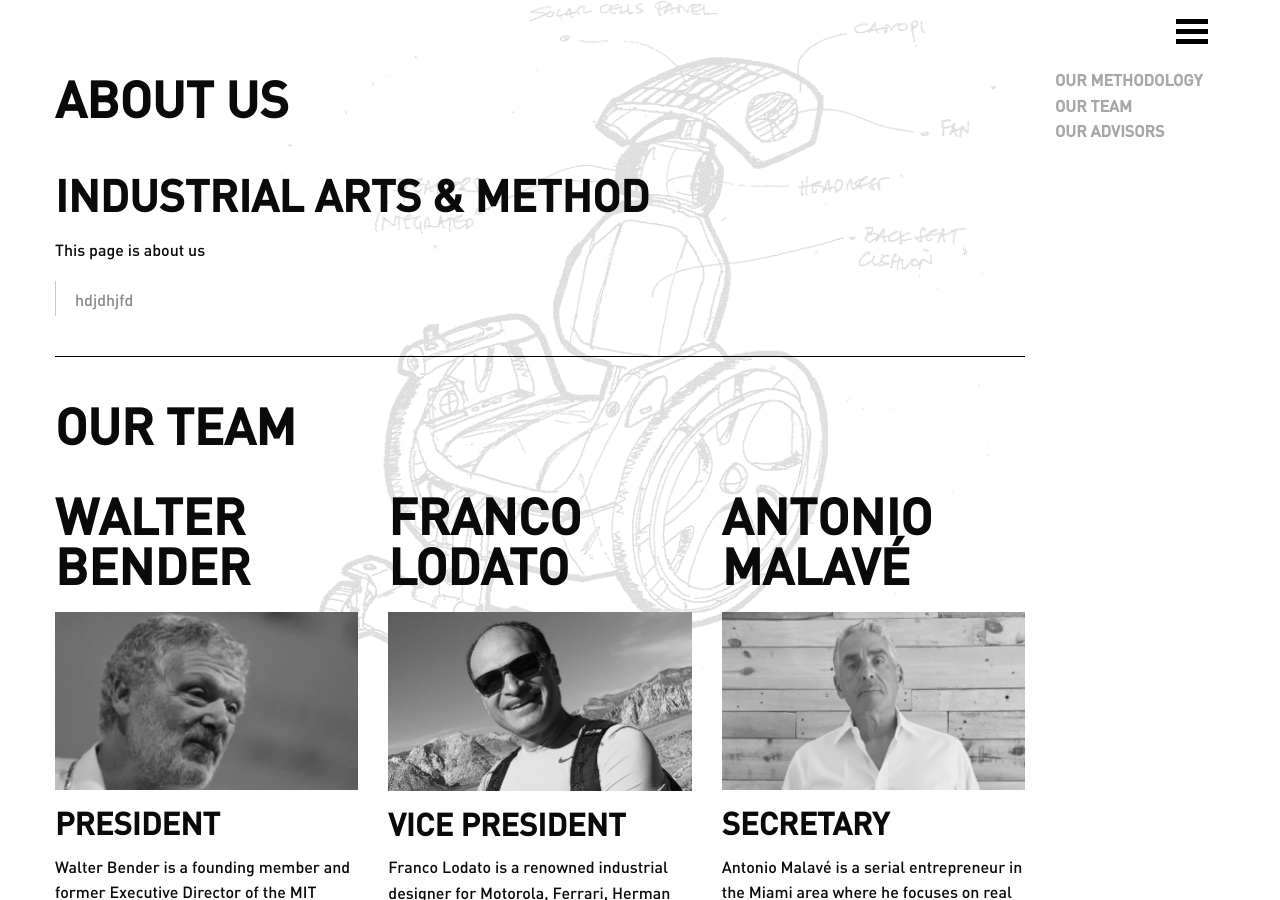
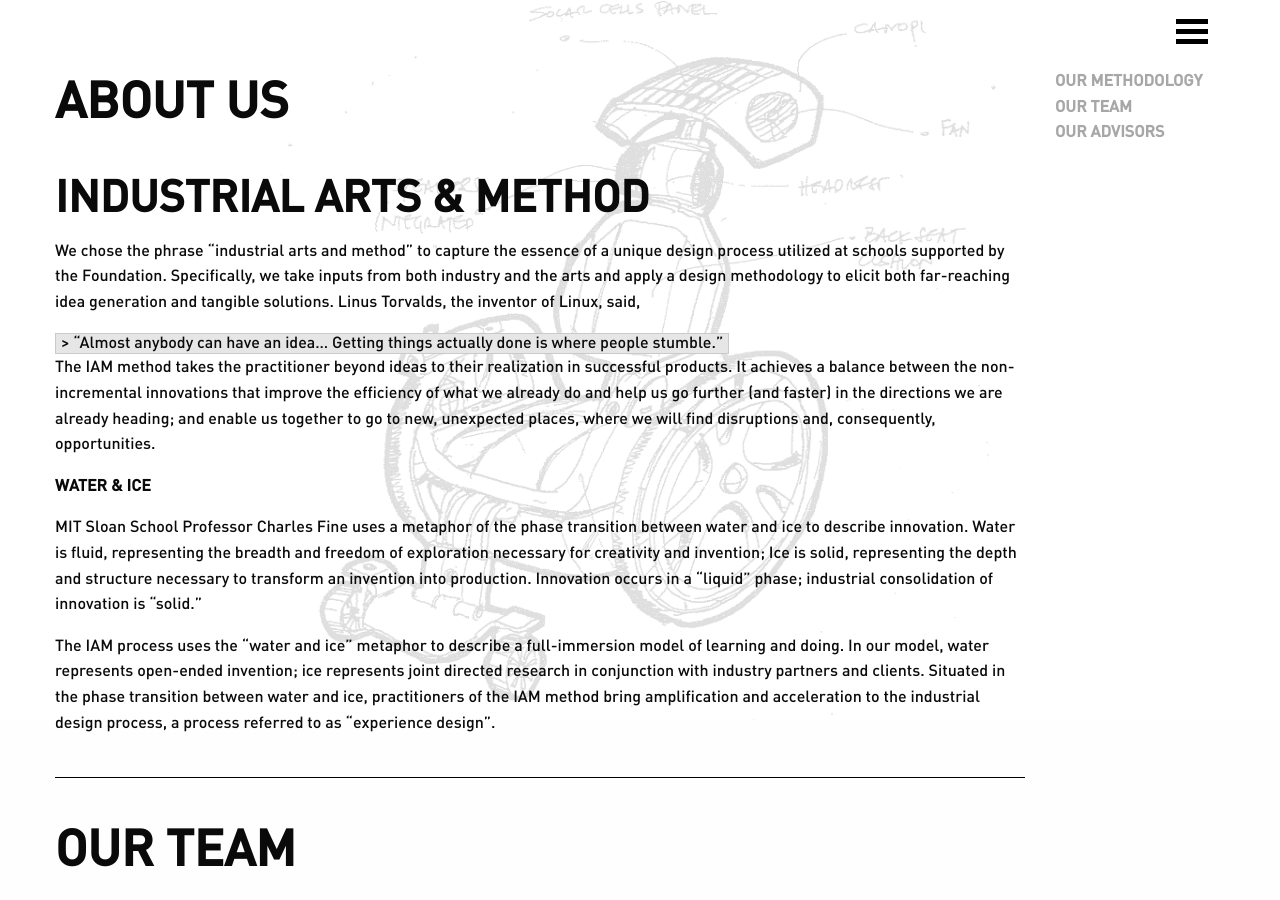
Before and after one commit to akritiexpresiv/iamf, a Jekyll site: the page built from about-us.markdown, in a window 1280 px wide and 900 px high. Built offline with Jekyll 4.4.1, drawn with Linux system fonts in a browser that asks for light colours.

Commit message:
Updated About Us

```diff
--- a/about-us.markdown
+++ b/about-us.markdown
@@ -4,5 +4,14 @@ date: 2016-11-22 08:58:00 Z
 layout: about
 ---
 
-This page is about us
-> hdjdhjfd
+We chose the phrase “industrial arts and method” to capture the essence of a unique design process utilized at schools supported by the Foundation. Specifically, we take inputs from both industry and the arts and apply a design methodology to elicit both far-reaching idea generation and tangible solutions. Linus Torvalds, the inventor of Linux, said,
+
+    > “Almost anybody can have an idea… Getting things actually done is where people stumble.”
+
+The IAM method takes the practitioner beyond ideas to their realization in successful products. It achieves a balance between the non-incremental innovations that improve the efficiency of what we already do and help us go further (and faster) in the directions we are already heading; and enable us together to go to new, unexpected places, where we will find disruptions and, consequently, opportunities.
+
+**WATER & ICE**
+
+MIT Sloan School Professor Charles Fine uses a metaphor of the phase transition between water and ice to describe innovation. Water is fluid, representing the breadth and freedom of exploration necessary for creativity and invention; Ice is solid, representing the depth and structure necessary to transform an invention into production. Innovation occurs in a “liquid” phase; industrial consolidation of innovation is “solid.”
+
+The IAM process uses the “water and ice” metaphor to describe a full-immersion model of learning and doing. In our model, water represents open-ended invention; ice represents joint directed research in conjunction with industry partners and clients. Situated in the phase transition between water and ice, practitioners of the IAM method bring amplification and acceleration to the industrial design process, a process referred to as “experience design”.
```
